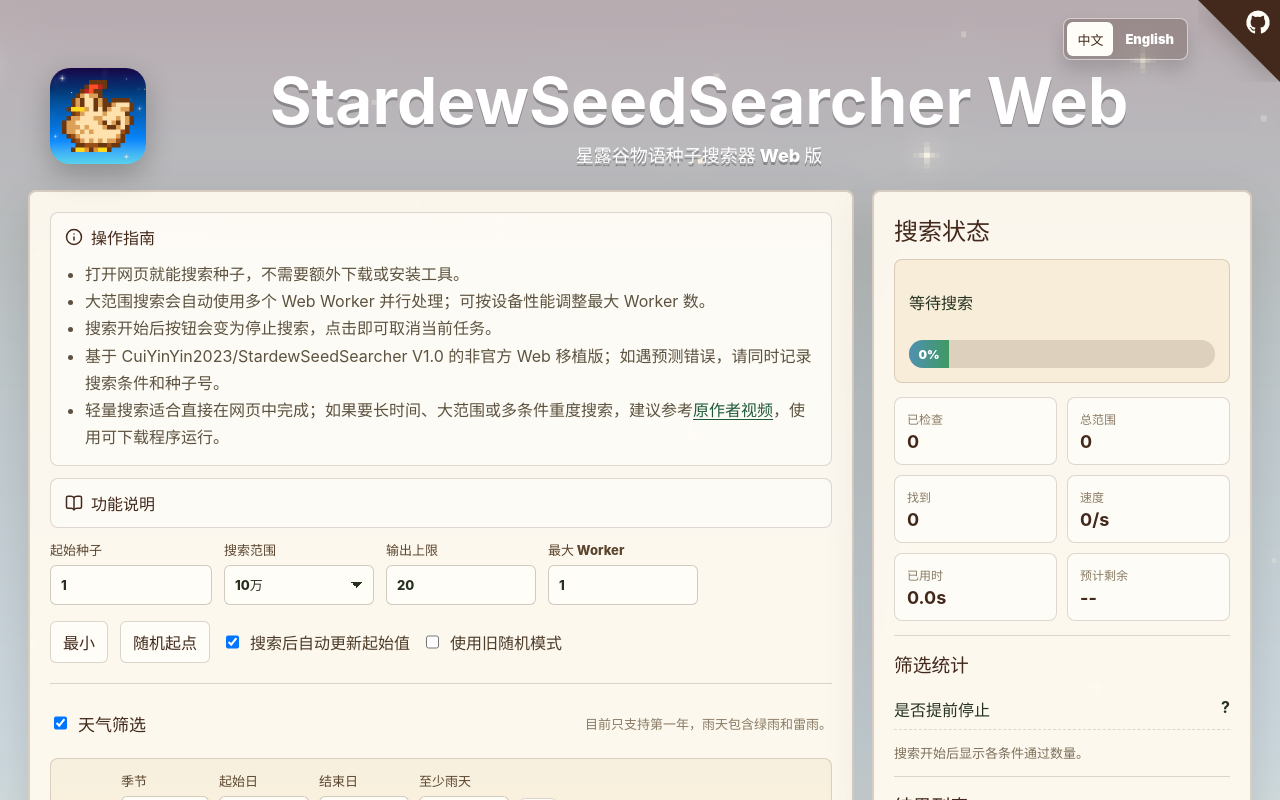
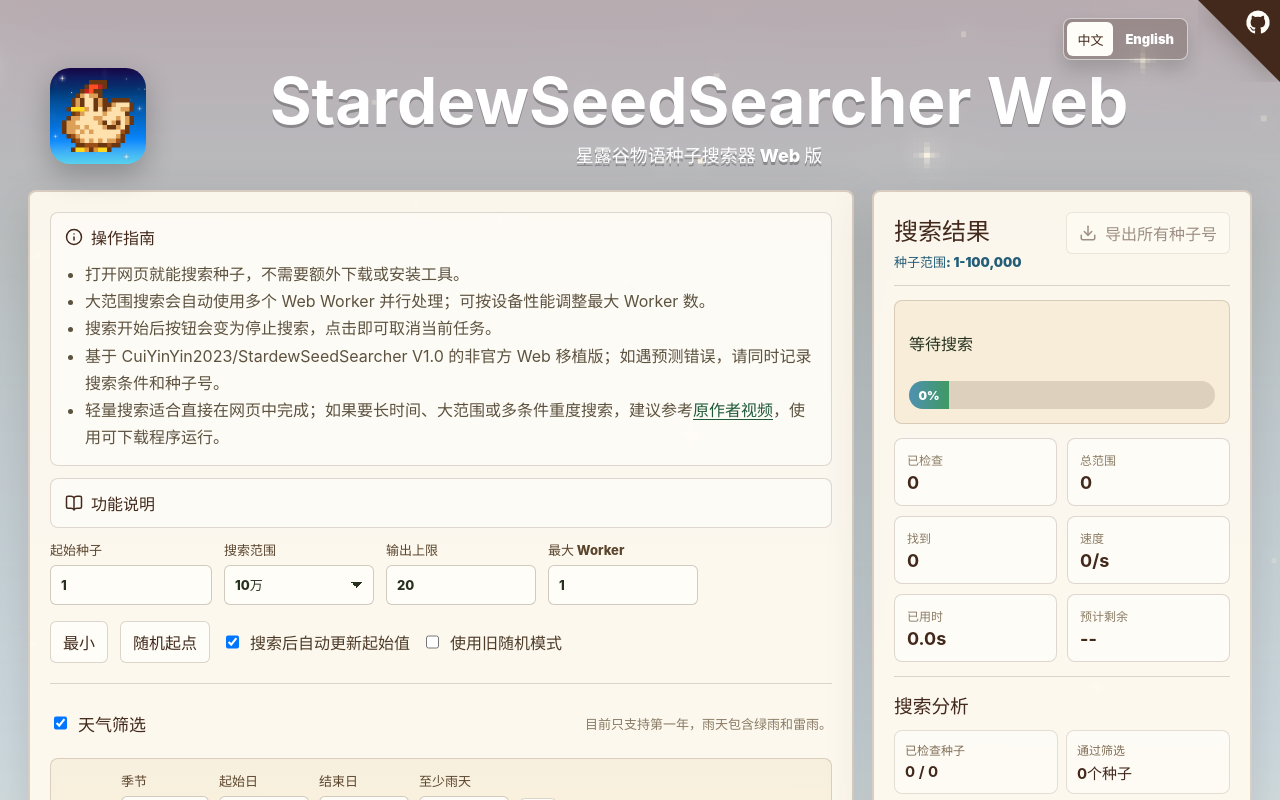
Before and after one commit to skyswordw/StardewSeedSearcher-Web, a React (Vite) app: page / in a window 1280 px wide. Shown: the top 800 px of the page. Built offline with nearby package versions, Linux system fonts and the light colour scheme.

Commit message:
Complete search results panel

```diff
--- a/src/app/App.css
+++ b/src/app/App.css
@@ -406,6 +406,37 @@ select:focus {
   top: 20px;
 }
 
+.results-heading {
+  display: flex;
+  justify-content: space-between;
+  gap: 12px;
+  align-items: flex-start;
+  border-bottom: 1px solid var(--line);
+  padding-bottom: 14px;
+  margin-bottom: 14px;
+}
+
+.results-heading h2 {
+  margin: 0;
+  color: var(--wood-dark);
+}
+
+.results-panel .results-heading h2 {
+  margin: 0;
+}
+
+.results-heading p {
+  margin: 5px 0 0;
+  color: #245d78;
+  font-size: 13px;
+  font-weight: 900;
+}
+
+.results-export {
+  flex: 0 0 auto;
+  white-space: nowrap;
+}
+
 .results-panel h2,
 .results-panel h3 {
   margin: 0 0 12px;
@@ -487,12 +518,79 @@ select:focus {
   margin-top: 14px;
 }
 
-.analysis-row {
-  display: flex;
-  justify-content: space-between;
-  gap: 12px;
-  border-bottom: 1px dashed rgba(91, 69, 45, 0.18);
-  padding: 8px 0;
+.analysis-summary {
+  display: grid;
+  grid-template-columns: repeat(2, minmax(0, 1fr));
+  gap: 8px;
+  margin-bottom: 12px;
+}
+
+.analysis-summary-item {
+  border: 1px solid rgba(91, 69, 45, 0.16);
+  border-radius: 8px;
+  background: rgba(255, 255, 255, 0.42);
+  padding: 10px;
+}
+
+.analysis-summary-item span {
+  display: block;
+  color: #806f58;
+  font-size: 12px;
+  font-weight: 900;
+}
+
+.analysis-summary-item strong {
+  display: block;
+  margin-top: 4px;
+  color: var(--wood-dark);
+  font-size: 15px;
+}
+
+.analysis-table {
+  display: grid;
+  border: 1px solid rgba(91, 69, 45, 0.16);
+  border-radius: 8px;
+  overflow: hidden;
+  background: rgba(255, 255, 255, 0.4);
+}
+
+.analysis-table-head,
+.analysis-table-row {
+  display: grid;
+  grid-template-columns: minmax(0, 1.3fr) minmax(0, 1fr) 76px;
+  gap: 8px;
+  align-items: center;
+  padding: 9px 10px;
+}
+
+.analysis-table-head {
+  background: rgba(79, 145, 178, 0.12);
+  color: #245d78;
+  font-size: 12px;
+  font-weight: 950;
+}
+
+.analysis-table-row {
+  border-top: 1px dashed rgba(91, 69, 45, 0.16);
+  color: #4e412f;
+  font-size: 13px;
+  font-weight: 850;
+}
+
+.analysis-table-row strong {
+  color: var(--wood-dark);
+}
+
+.rate-pill {
+  justify-self: end;
+  min-width: 54px;
+  border-radius: 6px;
+  background: rgba(47, 122, 79, 0.12);
+  color: var(--leaf-dark);
+  padding: 4px 6px;
+  text-align: center;
+  font-size: 12px;
+  font-weight: 950;
 }
 
 .muted,
@@ -658,4 +756,27 @@ select:focus {
     align-items: flex-start;
     flex-direction: column;
   }
+
+  .results-heading {
+    flex-direction: column;
+  }
+
+  .results-export {
+    width: 100%;
+    justify-content: center;
+  }
+
+  .analysis-summary {
+    grid-template-columns: 1fr;
+  }
+
+  .analysis-table-head,
+  .analysis-table-row {
+    grid-template-columns: minmax(0, 1fr) minmax(82px, auto);
+  }
+
+  .analysis-table-head span:nth-child(3),
+  .analysis-table-row .rate-pill {
+    display: none;
+  }
 }
--- a/src/app/App.tsx
+++ b/src/app/App.tsx
@@ -1,7 +1,6 @@
 import { useEffect, useMemo, useRef, useState, type FormEvent } from 'react'
 import {
   BookOpen,
-  Download,
   Info,
   Search,
   Square,
@@ -114,7 +113,8 @@ function App() {
   }, [searchRange, startSeed])
 
   const statusMessage = useMemo(() => formatStatus(searchStatus, t), [searchStatus, t])
-  const rangeBadge = activeRange ? t.rangeBadge(activeRange.start.toLocaleString(), activeRange.end.toLocaleString()) : ''
+  const displayRange = activeRange ?? { start: startSeed, end: calculatedRange.endSeed }
+  const rangeBadge = t.rangeBadge(displayRange.start.toLocaleString(), displayRange.end.toLocaleString())
 
   function validate(): string | null {
     if (!Number.isFinite(startSeed) || startSeed < 1 || startSeed > INT_MAX) return t.validation.startSeed(INT_MAX)
@@ -241,9 +241,10 @@ function App() {
   }
 
   function exportResults() {
+    const exportRange = activeRange ?? { start: startSeed, end: calculatedRange.endSeed }
     const content = [
       t.exportLines.title,
-      t.exportLines.range(startSeed, calculatedRange.endSeed),
+      t.exportLines.range(exportRange.start, exportRange.end),
       t.exportLines.legacy(useLegacyRandom),
       t.exportLines.found(foundSeeds.length),
       '',
@@ -495,9 +496,6 @@ function App() {
               {isSearching ? <Square size={18} /> : <Search size={18} />}
               {isSearching ? t.stopSearch : t.startSearch}
             </button>
-            <button type="button" className="secondary" onClick={exportResults} disabled={foundSeeds.length === 0}>
-              <Download size={18} /> {t.exportSeeds}
-            </button>
           </div>
         </section>
 
@@ -513,6 +511,7 @@ function App() {
           elapsed={elapsed}
           stoppedEarly={stoppedEarly}
           featureStats={featureStats}
+          onExportResults={exportResults}
           onSelectSeed={setSelectedSeed}
           onCopySeed={(seed) => {
             void copySeed(seed)
--- a/src/app/components/ResultsPanel.tsx
+++ b/src/app/components/ResultsPanel.tsx
@@ -1,3 +1,4 @@
+import { Download } from 'lucide-react'
 import type { AppCopy } from '../../i18n'
 import { formatFeatureStatName, formatTime } from '../formatters'
 import type { FeatureStatView, FoundSeed } from '../types'
@@ -14,6 +15,7 @@ export function ResultsPanel({
   elapsed,
   stoppedEarly,
   featureStats,
+  onExportResults,
   onSelectSeed,
   onCopySeed,
 }: {
@@ -28,15 +30,27 @@ export function ResultsPanel({
   elapsed: number
   stoppedEarly: boolean | null
   featureStats: FeatureStatView[]
+  onExportResults: () => void
   onSelectSeed: (seed: FoundSeed) => void
   onCopySeed: (seed: number) => void
 }) {
+  const finalPassCount = featureStats.at(-1)?.passCount ?? foundSeeds.length
+  const filteredCount = Math.max(0, checkedCount - finalPassCount)
+
   return (
     <aside className="panel results-panel" data-testid="results-panel">
-      <h2>{t.statusTitle}</h2>
+      <header className="results-heading">
+        <div>
+          <h2>{t.resultsPanelTitle}</h2>
+          <p>{rangeBadge}</p>
+        </div>
+        <button type="button" className="secondary results-export" onClick={onExportResults} disabled={foundSeeds.length === 0}>
+          <Download size={18} /> {t.exportSeeds}
+        </button>
+      </header>
+
       <div className="status-card">
         <p data-testid="status-message">{statusMessage}</p>
-        {rangeBadge && <span className="range-badge">{rangeBadge}</span>}
         <div className="progress-track" role="progressbar" aria-valuemin={0} aria-valuemax={100} aria-valuenow={Math.min(100, progress)} data-testid="progress">
           <div className="progress-fill" style={{ width: `${Math.min(100, progress)}%` }}>
             {progress}%
@@ -52,21 +66,34 @@ export function ResultsPanel({
         <Metric label={t.eta} value={speed > 0 ? formatTime((totalCount - checkedCount) / speed) : '--'} />
       </div>
 
-      <section className="analysis">
-        <h3>{t.statsTitle}</h3>
-        <div className="analysis-row">
-          <span>{t.stoppedEarly}</span>
-          <strong>{stoppedEarly === null ? t.unknown : stoppedEarly ? t.yes : t.no}</strong>
+      <section className="analysis" data-testid="search-analysis">
+        <h3>{t.analysisTitle}</h3>
+        <div className="analysis-summary">
+          <AnalysisSummary label={t.analysisCheckedSeeds} value={`${checkedCount.toLocaleString()} / ${totalCount.toLocaleString()}`} />
+          <AnalysisSummary label={t.analysisPassedSeeds} value={t.analysisSeedCount(finalPassCount)} />
+          <AnalysisSummary label={t.analysisFilteredSeeds} value={t.analysisSeedCount(filteredCount)} />
+          <AnalysisSummary label={t.stoppedEarly} value={stoppedEarly === null ? t.unknown : stoppedEarly ? t.yes : t.no} />
         </div>
         {featureStats.length === 0 ? (
           <p className="muted">{t.statsPlaceholder}</p>
         ) : (
-          featureStats.map((stat) => (
-            <div className="analysis-row" key={stat.name}>
-              <span>{formatFeatureStatName(stat.name, t)}</span>
-              <strong>{stat.passCount.toLocaleString()}</strong>
+          <div className="analysis-table" role="table" aria-label={t.analysisTitle}>
+            <div className="analysis-table-head" role="row">
+              <span>{t.analysisFilter}</span>
+              <span>{t.analysisPassed}</span>
+              <span>{t.analysisPassRate}</span>
             </div>
-          ))
+            {featureStats.map((stat, index) => {
+              const inputCount = index === 0 ? checkedCount : featureStats[index - 1].passCount
+              return (
+                <div className="analysis-table-row" role="row" key={stat.name}>
+                  <span>{formatFeatureStatName(stat.name, t)}</span>
+                  <strong>{t.analysisSeedCount(stat.passCount)}</strong>
+                  <span className="rate-pill">{formatPassRate(stat.passCount, inputCount)}</span>
+                </div>
+              )
+            })}
+          </div>
         )}
       </section>
 
@@ -104,3 +131,20 @@ function Metric({ label, value }: { label: string; value: string }) {
     </div>
   )
 }
+
+function AnalysisSummary({ label, value }: { label: string; value: string }) {
+  return (
+    <div className="analysis-summary-item">
+      <span>{label}</span>
+      <strong>{value}</strong>
+    </div>
+  )
+}
+
+function formatPassRate(passCount: number, inputCount: number): string {
+  if (inputCount <= 0) return '--'
+  const rate = (passCount / inputCount) * 100
+  if (rate > 0 && rate < 0.1) return '<0.1%'
+  if (rate < 10) return `${rate.toFixed(1)}%`
+  return `${Math.round(rate)}%`
+}
--- a/src/i18n/index.ts
+++ b/src/i18n/index.ts
@@ -59,6 +59,7 @@ const zh = {
   stopSearch: '停止搜索',
   exportSeeds: '导出所有种子号',
   statusTitle: '搜索状态',
+  resultsPanelTitle: '搜索结果',
   checked: '已检查',
   totalRange: '总范围',
   found: '找到',
@@ -66,6 +67,14 @@ const zh = {
   elapsed: '已用时',
   eta: '预计剩余',
   statsTitle: '筛选统计',
+  analysisTitle: '搜索分析',
+  analysisCheckedSeeds: '已检查种子',
+  analysisPassedSeeds: '通过筛选',
+  analysisFilteredSeeds: '已过滤',
+  analysisFilter: '筛选功能',
+  analysisPassed: '通过数量',
+  analysisPassRate: '通过率',
+  analysisSeedCount: (count: number) => `${count.toLocaleString()}个种子`,
   stoppedEarly: '是否提前停止',
   statsPlaceholder: '搜索开始后显示各条件通过数量。',
   resultsTitle: '结果列表',
@@ -206,6 +215,7 @@ export const copy: Record<Locale, AppCopy> = {
     stopSearch: 'Stop search',
     exportSeeds: 'Export seed numbers',
     statusTitle: 'Search status',
+    resultsPanelTitle: 'Search results',
     checked: 'Checked',
     totalRange: 'Total range',
     found: 'Found',
@@ -213,6 +223,14 @@ export const copy: Record<Locale, AppCopy> = {
     elapsed: 'Elapsed',
     eta: 'Remaining',
     statsTitle: 'Filter stats',
+    analysisTitle: 'Search analysis',
+    analysisCheckedSeeds: 'Checked seeds',
+    analysisPassedSeeds: 'Passed filters',
+    analysisFilteredSeeds: 'Filtered out',
+    analysisFilter: 'Filter',
+    analysisPassed: 'Passed',
+    analysisPassRate: 'Pass rate',
+    analysisSeedCount: (count: number) => `${count.toLocaleString()} seeds`,
     stoppedEarly: 'Stopped early',
     statsPlaceholder: 'Per-filter pass counts appear after search starts.',
     resultsTitle: 'Results',
```
Also changed, not shown: playwright.config.ts (+6 -3 lines), 2 other files (tests, documents, lock files or other folders).
